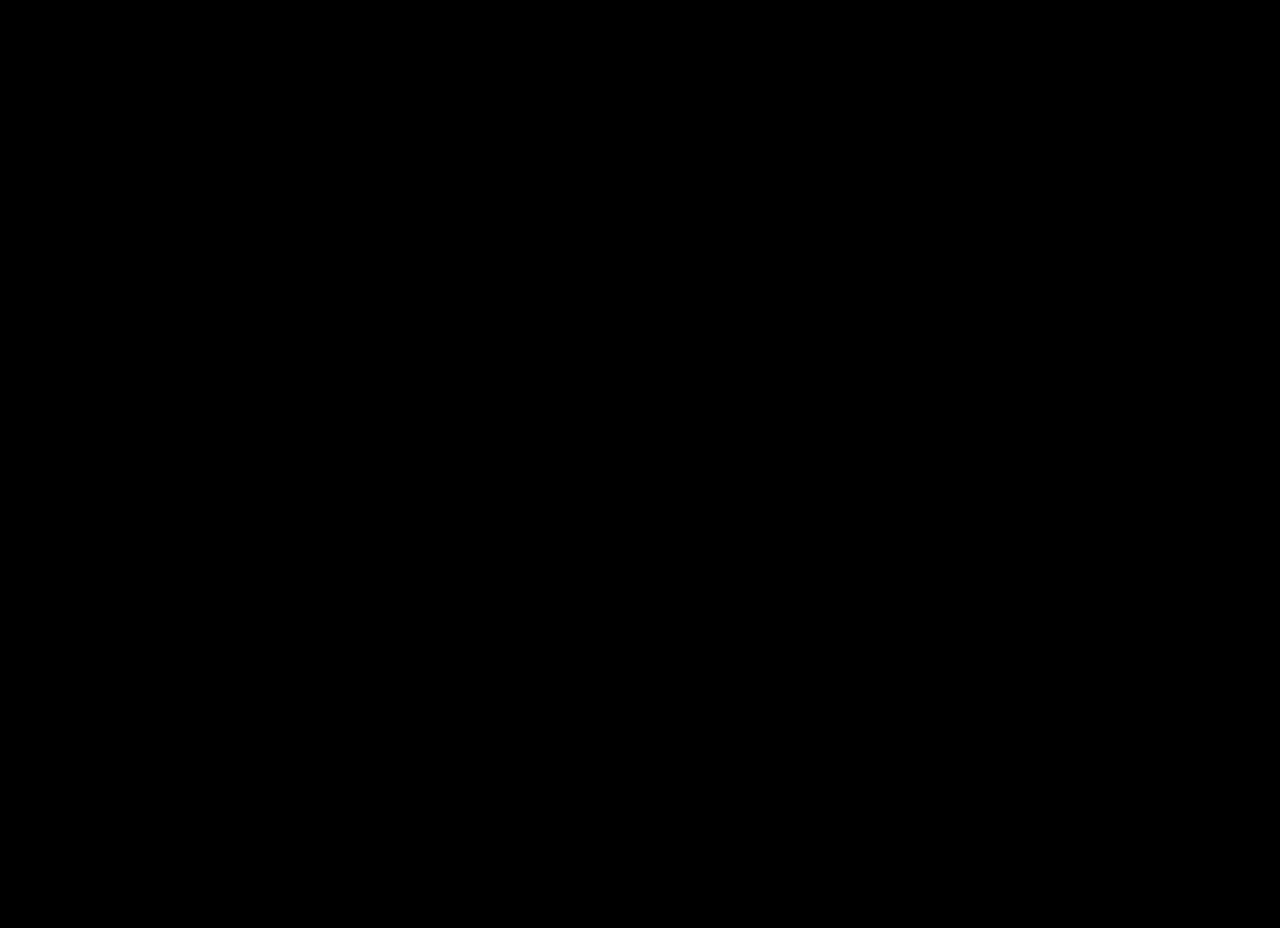
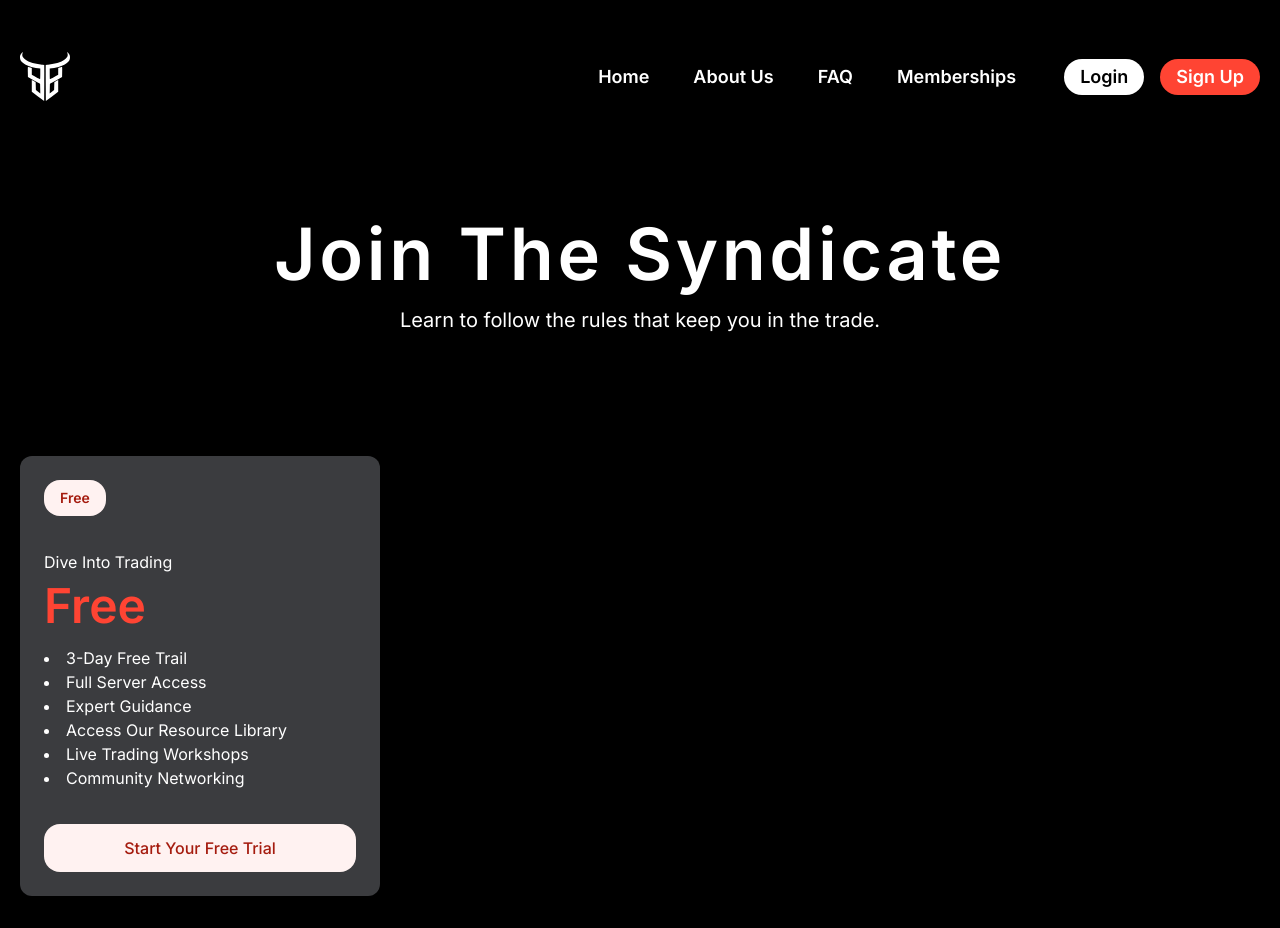
Before and after one commit to tdfrost/traders-syndicate, a Next.js app in the folder trade-syndicate/: page /membership in a window 1280 px wide. Before the commit this address had no page. Before the commit the page ends 800 px from the top, so only its background shows below. Built offline with nearby package versions, Linux system fonts and the light colour scheme.

Commit message:
added membership base and added the card base for the layout

```diff
--- /dev/null
+++ b/trade-syndicate/src/app/membership/page.tsx
@@ -0,0 +1,49 @@
+import Navbar from "@/components/navbar/Navbar"
+import Link from "next/link"
+import React from "react"
+
+const Membership = () => {
+  return (
+    <div className="w-full my-8">
+      <Navbar />
+      <div className="h-[300px] md:h-[360px] flex flex-col items-center justify-center space-y-4">
+        <h1 className="text-white text-6xl md:text-7xl text-center font-medium md:font-semibold tracking-wider">
+          Join The Syndicate
+        </h1>
+        <h2 className="text-white text-xl text-center">
+          Learn to follow the rules that keep you in the trade.
+        </h2>
+      </div>
+      <div className="flex space-y-9 md:space-y-11">
+        <div className="w-[360px] h-[440px] py-6 px-6 bg-shark-900 rounded-xl flex flex-col justify-between">
+          <h3 className=" w-fit py-2 px-4 text-sm text-red-orange-800 font-semibold bg-red-orange-50 rounded-2xl">
+            Free
+          </h3>
+
+          <div>
+            <p className="text-white">Dive Into Trading</p>
+            <h4 className="mt-2 mb-4 font-semibold text-5xl text-red-orange-500">
+              Free
+            </h4>
+            <ul className="list-disc list-inside text-white">
+              <li>3-Day Free Trail</li>
+              <li>Full Server Access</li>
+              <li>Expert Guidance</li>
+              <li>Access Our Resource Library</li>
+              <li>Live Trading Workshops</li>
+              <li>Community Networking</li>
+            </ul>
+          </div>
+
+          <Link
+            className="w-full text-center py-3 bg-red-orange-50 text-red-orange-800 font-medium rounded-2xl"
+            href="/"
+          >
+            Start Your Free Trial
+          </Link>
+        </div>
+      </div>
+    </div>
+  )
+}
+export default Membership
```
